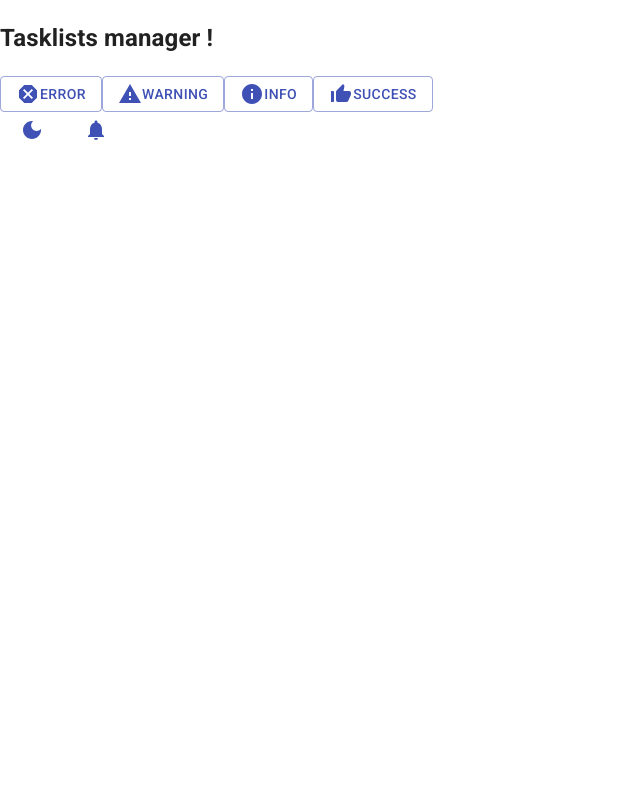
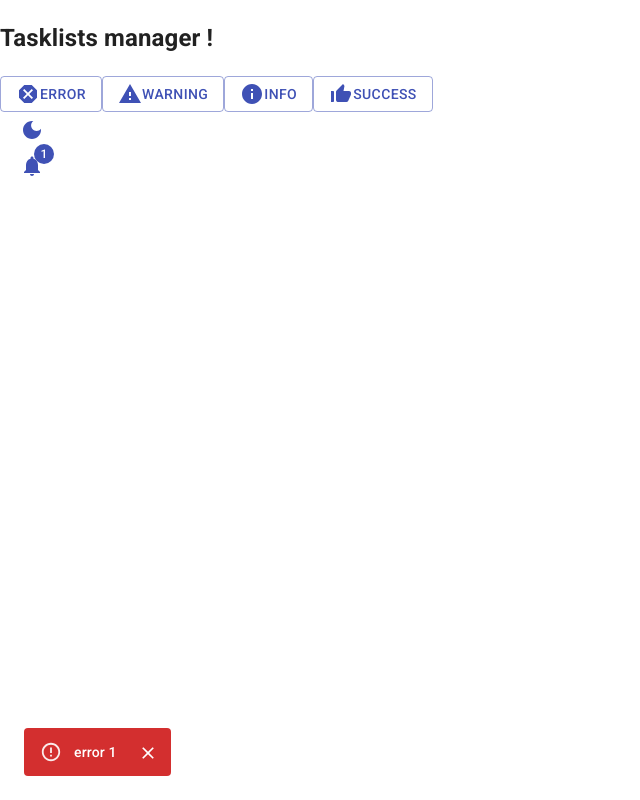
Before and after one commit to fay0026/React_Redux, a React (Vite) app: page / in a window 1280 px wide. Both pictures are taken after a click on the button "ERROR". Shown: the whole page, without its empty margins (0-640 px from the left). Built offline with nearby package versions, Linux system fonts and the light colour scheme.

Commit message:
feat: ajout et suppression d'une notification finie

```diff
--- a/src/components/Main.jsx
+++ b/src/components/Main.jsx
@@ -4,18 +4,34 @@ import Prob from "@mui/icons-material/ReportProblem";
 import Info from "@mui/icons-material/Info";
 import Good from "@mui/icons-material/ThumbUpAlt";
 import * as React from "react";
-import { useDispatch, useSelector } from "react-redux";
-// import Alert from "@mui/material/Alert";
+import { useDispatch } from "react-redux";
 import { create } from "../store/slices/notifications";
 
 export default function ButtonUsage() {
   const dispatch = useDispatch();
-  const currentState = useSelector((state) => state.notifList);
-  const stored = useSelector((state) => state.lastId);
+  let countErro = 1;
+  let countWarn = 1;
+  let countInfo = 1;
+  let countSucc = 1;
 
   return (
     <main className="app__main">
-      <Button variant="outlined" onClick={() => dispatch({ type: "create" })}>
+      <Button
+        variant="outlined"
+        onClick={() => {
+          dispatch(
+            create({
+              action: {
+                id: countErro,
+                icon: "DsL",
+                content: "error",
+                isDisplayed: true,
+              },
+            }),
+          );
+          countErro += 1;
+        }}
+      >
         <DsL />
         ERROR
       </Button>
@@ -26,26 +42,56 @@ export default function ButtonUsage() {
           dispatch(
             create({
               action: {
-                id: stored,
-                content: "WARNING",
-                // type: <Alert severity="warning" />,
+                id: countWarn,
+                icon: "Prob",
+                content: "warning",
                 isDisplayed: true,
               },
             }),
           );
-          console.log(currentState);
+          countWarn += 1;
         }}
       >
         <Prob />
         WARNING
       </Button>
 
-      <Button variant="outlined">
+      <Button
+        variant="outlined"
+        onClick={() => {
+          dispatch(
+            create({
+              action: {
+                id: countInfo,
+                icon: "Info",
+                content: "info",
+                isDisplayed: true,
+              },
+            }),
+          );
+          countInfo += 1;
+        }}
+      >
         <Info />
         INFO
       </Button>
 
-      <Button variant="outlined">
+      <Button
+        variant="outlined"
+        onClick={() => {
+          dispatch(
+            create({
+              action: {
+                id: countSucc,
+                icon: "Good",
+                content: "success",
+                isDisplayed: true,
+              },
+            }),
+          );
+          countSucc += 1;
+        }}
+      >
         <Good />
         SUCCESS
       </Button>
--- a/src/components/NotificationsButton.jsx
+++ b/src/components/NotificationsButton.jsx
@@ -2,17 +2,43 @@ import Button from "@mui/material/Button";
 import Badge from "@mui/material/Badge";
 import Notif from "@mui/icons-material/Notifications";
 import * as React from "react";
-import { useSelector } from "react-redux";
+import { useDispatch, useSelector } from "react-redux";
+import { hide, remove } from "../store/slices/notifications";
+import Toast from "./Toast";
 
 export default function NotifButton() {
   const stored = useSelector((state) => state.lastId);
-  console.log(stored);
+  const dispatch = useDispatch();
+
+  const cacher = () => {
+    dispatch(
+      hide({
+        action: {
+          stored,
+        },
+      }),
+    );
+  };
+
+  const supprimer = () => {
+    dispatch(
+      remove({
+        action: {
+          stored,
+        },
+      }),
+    );
+  };
 
   return (
-    <Button>
-      <Badge badgeContent={stored} color="primary">
-        <Notif />
-      </Badge>
-    </Button>
+    <div>
+      <Button>
+        <Badge badgeContent={stored} color="primary">
+          <Notif />
+        </Badge>
+      </Button>
+
+      <Toast duration={4000} cacher={cacher} supprimer={supprimer} />
+    </div>
   );
 }
--- /dev/null
+++ b/src/components/Toast.jsx
@@ -0,0 +1,39 @@
+/* eslint-disable react/require-default-props */
+import { Alert, Snackbar } from "@mui/material";
+import PropTypes from "prop-types";
+import * as React from "react";
+import { useSelector } from "react-redux";
+
+export default function Toast({ duration, cacher, supprimer }) {
+  const [open, setOpen] = React.useState(true);
+
+  const stored = useSelector((state) => state.notifList);
+  const id = useSelector((state) => state.lastId);
+
+  const handleClose = () => {
+    setOpen(false);
+    cacher(setOpen);
+  };
+
+  if (stored.length !== 0) {
+    const lastStored = stored[id - 1].action;
+
+    return (
+      <Snackbar open={open} autoHideDuration={duration} onClose={handleClose}>
+        <Alert
+          severity={lastStored.content}
+          onClose={supprimer}
+          variant="filled"
+        >
+          {lastStored.content} {lastStored.id}
+        </Alert>
+      </Snackbar>
+    );
+  }
+}
+
+Toast.propTypes = {
+  duration: PropTypes.number,
+  cacher: PropTypes.func,
+  supprimer: PropTypes.func,
+};
--- a/src/store/slices/notifications.js
+++ b/src/store/slices/notifications.js
@@ -7,26 +7,21 @@ const notificationSlice = createSlice({
   initialState,
   reducers: {
     create(state, action) {
-      state.notifList.push({ ...action.payload, id: state.lastId });
-
       // eslint-disable-next-line no-param-reassign
       state.lastId += 1;
-
-      // On retourne notre state, dans lequel on
-      // créé un nouveau tableau, en l'associant à l'ancien emplacement.
-      // Ce tableau est nouvellement créé à partir du payload.
-      // ... est le spreader, et permet d'accéder aux éléments d'un tableau
-      // sans le modifier.
-      /* return {
-        ...state,
-        notifList: [
-          ...state.notifList,
-          { ...action.payload, id: state.lastId },
-        ],
-      }; */
+      state.notifList.push({ ...action.payload, id: state.lastId });
+    },
+    hide(state, action) {
+      console.log(action.payload);
+      action.payload(false);
+    },
+    remove(state, action) {
+      state.notifList.pop(action.payload);
+      // eslint-disable-next-line no-param-reassign
+      state.lastId -= 1;
     },
   },
 });
 
-export const { create } = notificationSlice.actions;
+export const { create, hide, remove } = notificationSlice.actions;
 export default notificationSlice.reducer;
```
